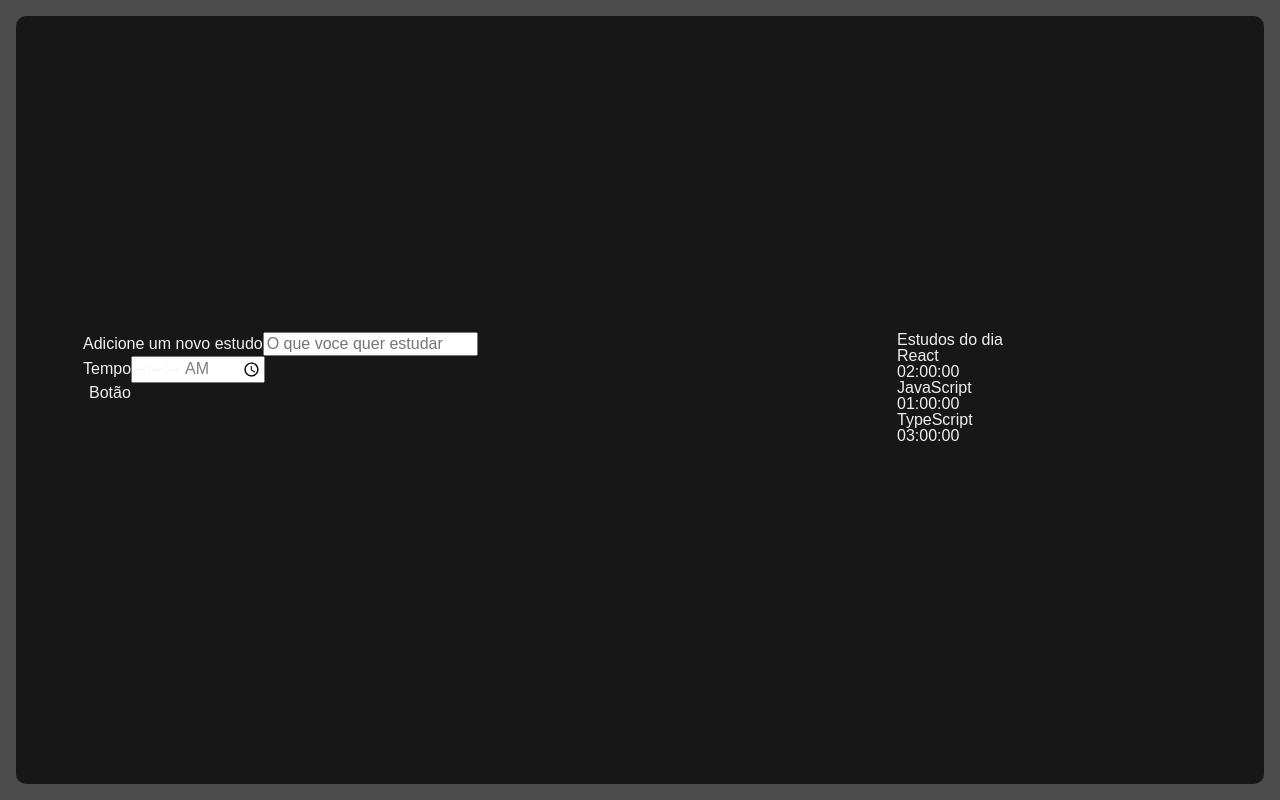
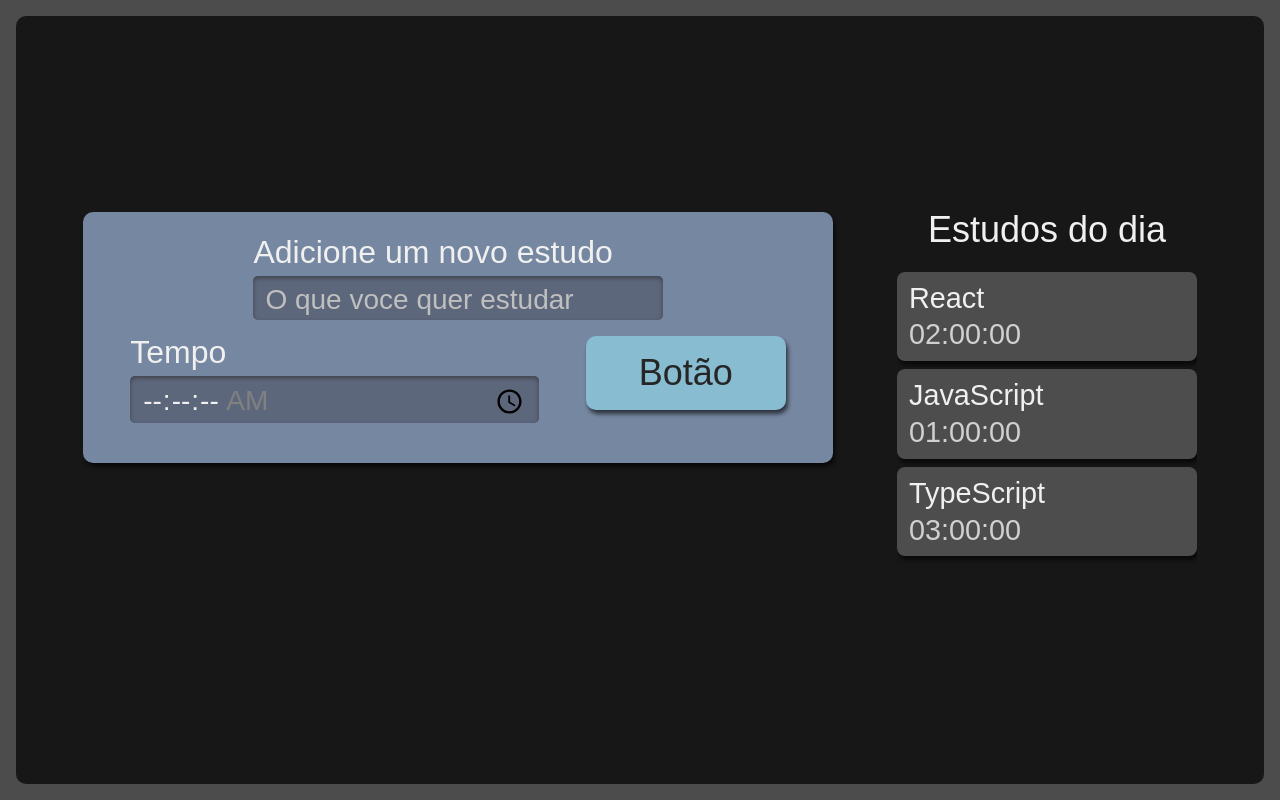
Before and after one commit to Gclayton0207/Studies, a React (Create React App) app: page / in a window 1280 px wide. Built offline with nearby package versions, Linux system fonts and the light colour scheme.

Commit message:
style: estilizando componentes

```diff
--- a/src/components/Botao/index.tsx
+++ b/src/components/Botao/index.tsx
@@ -1,9 +1,10 @@
 import React from 'react'
+import './style.scss';
 
 const index = () => {
   return (
     <div>
-      <button>Botão</button>
+      <button className="botao">Botão</button>
     </div>
   )
 }
--- /dev/null
+++ b/src/components/Botao/style.scss
@@ -0,0 +1,25 @@
+.botao {
+  align-self: center;
+  background-color: #88bcd1;
+  border-radius: 10px;
+  box-shadow: 2px 4px 4px #0000009f;
+  color: #272626;
+  cursor: pointer;
+  font-size: 1.25rem;
+  padding: 16px;
+  width: 150px;
+
+  &:active {
+    background-color: #7ca6b7;
+    box-shadow: 2px 2px 4px #0000009f inset;
+  }
+}
+
+@media screen and (min-width: 1280px) {
+  .botao {
+    grid-column-start: span 2;
+    justify-self: center;
+    width: 200px;
+    font-size: 2.25rem;
+  }
+}
--- a/src/components/Formulario/index.tsx
+++ b/src/components/Formulario/index.tsx
@@ -1,11 +1,12 @@
 import React from "react";
 import Botao from "../Botao";
+import './style.scss';
 
 const index = () => {
   return (
     <div>
-      <form>
-        <div>
+      <form className="novaTarefa">
+        <div className="inputContainer">
           <label htmlFor="tarefa">Adicione um novo estudo</label>
           <input
             type="text"
@@ -15,7 +16,7 @@
             required
           />
         </div>
-        <div>
+        <div className="inputContainer">
           <label htmlFor="tempo">Tempo</label>
           <input
             type="time"
--- /dev/null
+++ b/src/components/Formulario/style.scss
@@ -0,0 +1,61 @@
+.novaTarefa {
+  display: flex;
+  flex-direction: column;
+  grid-area: nova-tarefa;
+  background-color: #7687a1;
+  border-radius: 10px;
+  box-shadow: 2px 4px 4px #0000009f;
+  padding: 12px;
+
+  .inputContainer {
+    display: flex;
+    flex-direction: column;
+    width: 100%;
+    margin-bottom: 16px;
+
+    label {
+      margin-bottom: 8px;
+      font-size: 1.25rem;
+    }
+
+    input {
+      width: 100%;
+      padding: 8px 12px 4px;
+      box-sizing: border-box;
+      border: unset;
+      border-radius: 5px;
+      background-color: #5d677c;
+      box-shadow: 0px 2px 4px #2d2b2b9f inset;
+
+      &::placeholder {
+        color: #bfbfbf;
+      }
+    }
+  }
+
+  @media screen and (min-width: 1280px) {
+    flex-direction: row;
+    flex-wrap: wrap;
+    justify-content: space-around;
+    font-size: 2.25rem;
+    padding: 24px;
+    box-sizing: border-box;
+
+    .inputContainer {
+      width: calc(60% - 12px);
+
+      &:last-of-type {
+        width: 40%;
+      }
+
+      label {
+        font-size: 2rem;
+      }
+
+      input {
+        height: 100%;
+        font-size: 1.75rem;
+      }
+    }
+  }
+}
--- a/src/components/Lista/index.tsx
+++ b/src/components/Lista/index.tsx
@@ -1,4 +1,5 @@
 import React from "react";
+import './style.scss';
 
 const index = () => {
   const tarefas = [
@@ -17,11 +18,11 @@
   ];
   return (
     <div>
-      <aside>
+      <aside className="listaTarefas">
         <h2>Estudos do dia</h2>
         <ul>
           {tarefas.map((item, index) => (
-            <li key={index}>
+            <li key={index} className="item">
               <h3>{item.tarefa}</h3>
               <span>{item.tempo}</span>
             </li>
--- /dev/null
+++ b/src/components/Lista/style.scss
@@ -0,0 +1,74 @@
+.listaTarefas {
+  grid-area: tarefas;
+  height: 100%;
+
+  h2 {
+    font-size: 1.25rem;
+    margin-bottom: 12px;
+  }
+
+  ul {
+    max-height: 350px;
+    overflow-y: scroll;
+    scrollbar-width: thin;
+  }
+
+  @media screen and (min-width: 1280px) {
+    h2 {
+      text-align: center;
+      font-size: 2.25rem;
+      margin-bottom: 24px;
+    }
+
+    ul {
+      overflow: auto;
+      max-height: 500px;
+    }
+  }
+}
+
+.item {
+  background-color: #4d4d4d;
+  border-radius: 8px;
+  box-shadow: 2px 4px 4px #0000009f;
+  padding: 12px;
+  margin-bottom: 8px;
+  position: relative;
+  cursor: pointer;
+
+  h3 {
+    margin-bottom: 8px;
+    word-break: break-all;
+  }
+
+  span {
+    color: #d0d0d0;
+  }
+
+  @media screen and (min-width: 1280px) {
+    font-size: 1.8rem;
+  }
+}
+
+.itemSelecionado {
+  background-color: #292929;
+  box-shadow: 2px 4px 4px #0000009f inset;
+}
+
+.itemCompletado {
+  background-color: #566f42;
+  cursor: auto;
+
+  .concluido {
+    display: block;
+    background-image: url("../../assets/img/check-mark.svg");
+    background-repeat: no-repeat;
+    background-size: 38px 38px;
+    position: absolute;
+    top: 50%;
+    right: 12px;
+    transform: translateY(-50%);
+    width: 42px;
+    height: 43px;
+  }
+}
```
Also changed, not shown: src/assets/img/check-mark.svg (added).
